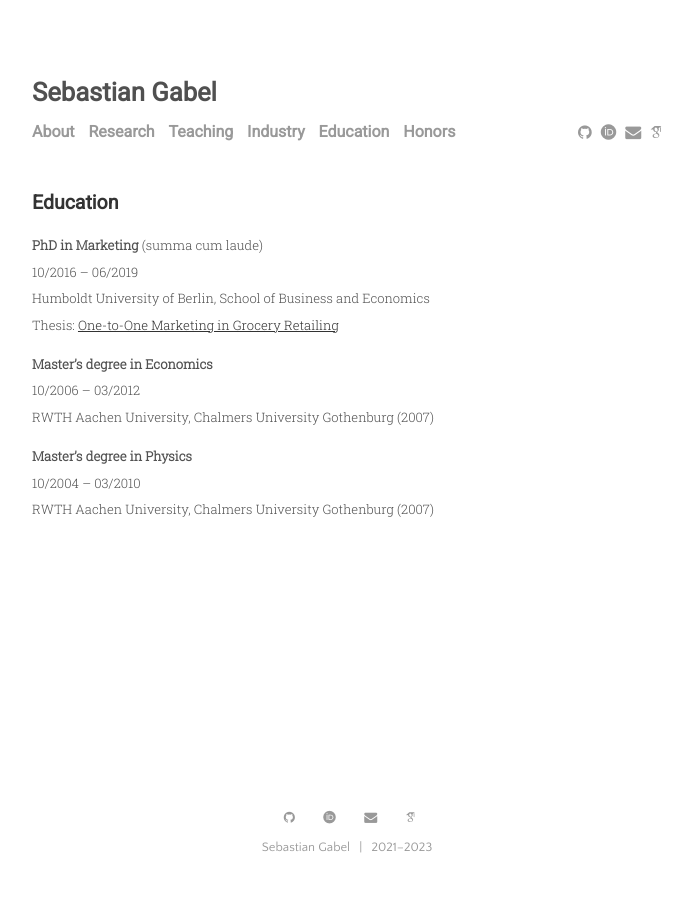
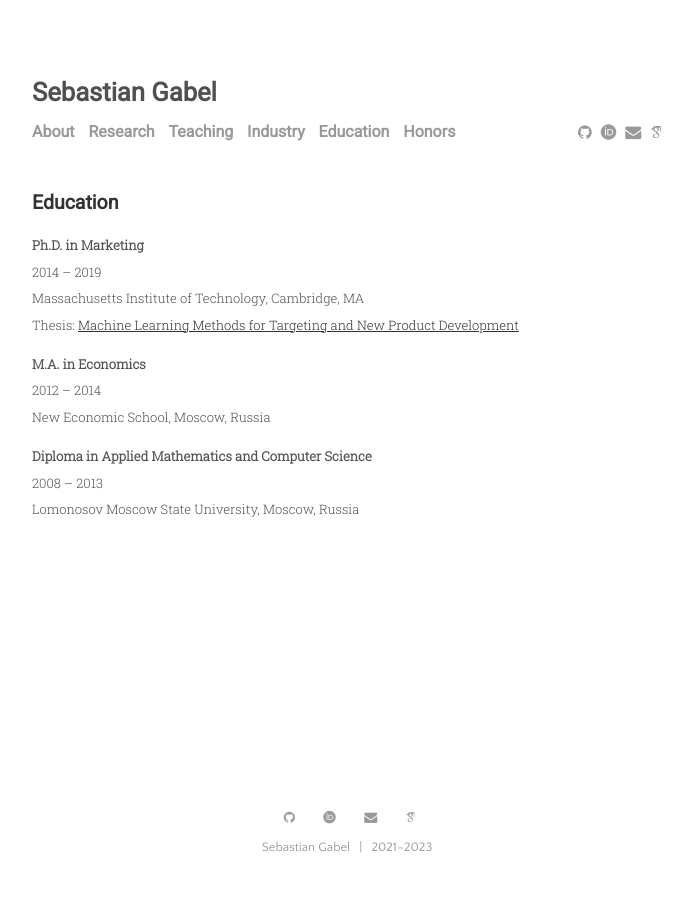
Before and after one commit to Artem-Timoshenko/artem-timoshenko.github.io, a Jekyll site: the page built from menu/education.md, in a window 1280 px wide. Shown: the whole page, without its empty margins (293-985 px from the left). Built offline with Jekyll 4.4.1, drawn with Linux system fonts in a browser that asks for light colours; some web fonts are replaced.

Commit message:
Update education.md

```diff
--- a/menu/education.md
+++ b/menu/education.md
@@ -4,15 +4,15 @@ title: Education
 ---
 
 
-__PhD in Marketing__ (summa cum laude) <br>
-10/2016 – 06/2019 <br>
-Humboldt University of Berlin, School of Business and Economics <br>
-Thesis: [One-to-One Marketing in Grocery Retailing](https://edoc.hu-berlin.de/handle/18452/20877)
+__Ph.D. in Marketing__ <br>
+2014 – 2019 <br>
+Massachusetts Institute of Technology, Cambridge, MA  <br>
+Thesis: [Machine Learning Methods for Targeting and New Product Development](https://dspace.mit.edu/handle/1721.1/123572)
 
-__Master's degree in Economics__ <br>
-10/2006 – 03/2012 <br>
-RWTH Aachen University, Chalmers University Gothenburg (2007)
+__M.A. in Economics__ <br>
+2012 – 2014  <br>
+New Economic School, Moscow, Russia
 
-__Master's degree in Physics__ <br>
-10/2004 – 03/2010 <br>
-RWTH Aachen University, Chalmers University Gothenburg (2007)
+__Diploma in Applied Mathematics and Computer Science__ <br>
+2008 – 2013 <br>
+Lomonosov Moscow State University, Moscow, Russia
```
